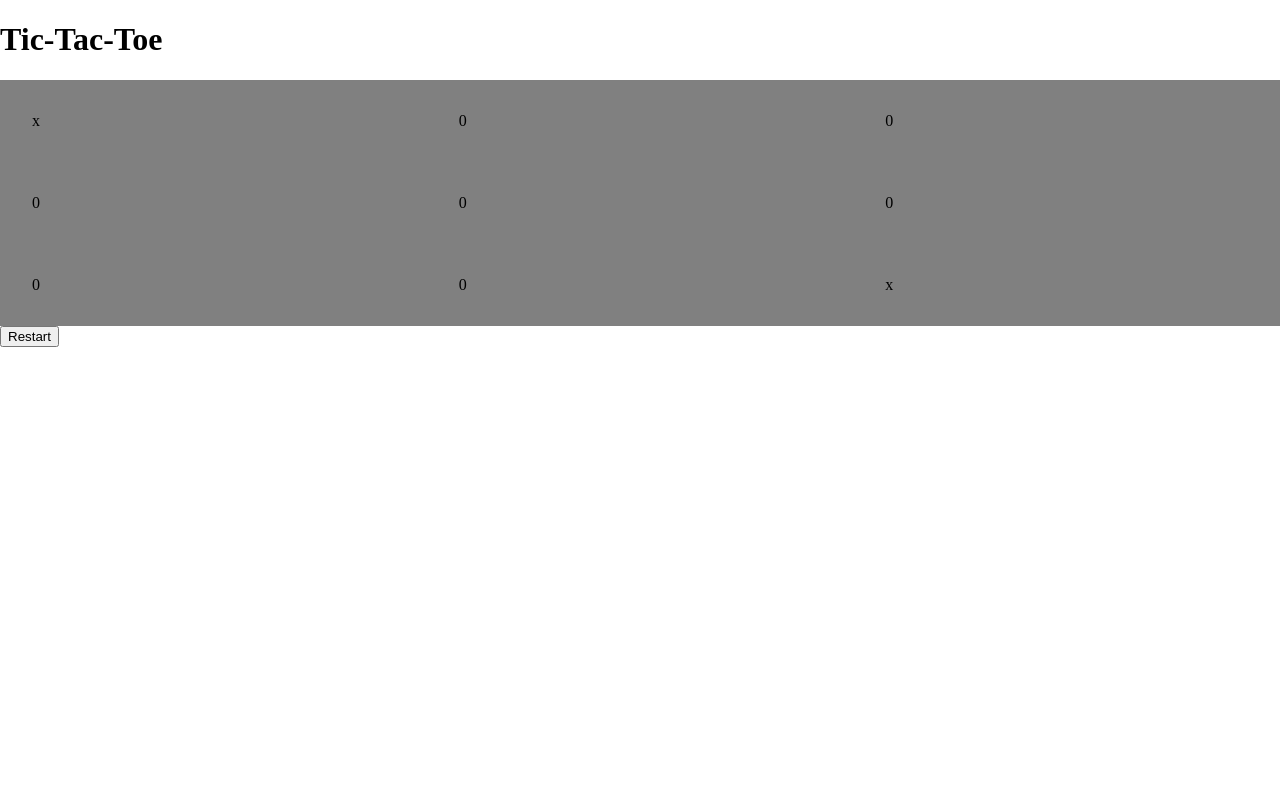
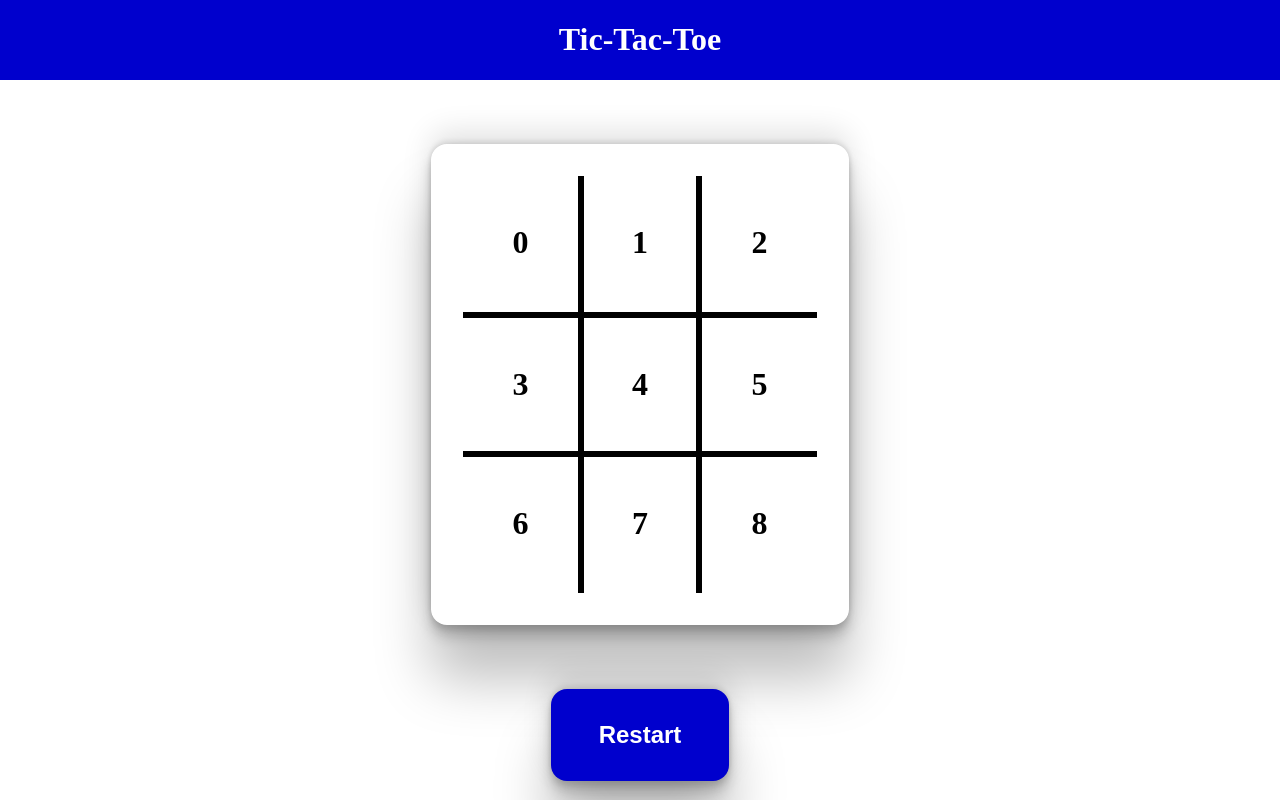
Before and after one commit to dholm90/tic-tac-toe, a plain HTML site: page index.html in a window 1280 px wide. Drawn offline with Linux system fonts and the light colour scheme.

Commit message:
css styling

```diff
--- a/css/main.css
+++ b/css/main.css
@@ -5,15 +5,63 @@ html {
 
 }
 
+.container {
+    display: flex;
+    flex-direction: column;
+    align-items: center;
+    /* justify-items: space-evenly; */
+    gap: 4rem;
+}
+
+header {
+    background-color: mediumblue;
+    color: white;
+    width: 100%;
+    display: flex;
+    justify-content: center;
+}
+
 .gameboard {
+    border-radius: 1rem;
+    box-shadow: rgba(0, 0, 0, 0.25) 0px 54px 55px, rgba(0, 0, 0, 0.12) 0px -12px 30px, rgba(0, 0, 0, 0.12) 0px 4px 6px, rgba(0, 0, 0, 0.17) 0px 12px 13px, rgba(0, 0, 0, 0.09) 0px -3px 5px;
     display: grid;
     grid-template-columns: repeat(3, 1fr);
-    /* grid-template-rows: repeat(3 1fr); */
-    /* align-content: center; */
+    padding: 2rem;
+    grid-template-rows: repeat(3, 1fr);
 }
 
 .field {
-    padding: 2rem;
-    background-color: grey;
+    font-weight: 900;
+    font-size: 2rem;
+    padding: 3rem;
+    border: 3px solid black;
+    display: flex;
+    justify-content: center;
+}
 
+.bt {
+    border-top: none;
 }
+
+.bl {
+    border-left: none;
+}
+
+.br {
+    border-right: none;
+}
+
+.bb {
+    border-bottom: none;
+}
+
+.restart-button {
+    color: white;
+    border-radius: 1rem;
+    border: none;
+    padding: 2rem 3rem;
+    font-weight: 900;
+    font-size: 1.5rem;
+    background-color: mediumblue;
+    box-shadow: rgba(0, 0, 0, 0.25) 0px 54px 55px, rgba(0, 0, 0, 0.12) 0px -12px 30px, rgba(0, 0, 0, 0.12) 0px 4px 6px, rgba(0, 0, 0, 0.17) 0px 12px 13px, rgba(0, 0, 0, 0.09) 0px -3px 5px;
+}
--- a/index.html
+++ b/index.html
@@ -10,23 +10,26 @@
     <link rel="stylesheet" href="css/main.css">
 </head>
 <body>
+    <div class="container">
         <header class="header">
             <h1 class="title">Tic-Tac-Toe</h1>
         </header>
         <div class="gameboard">
-        <div class="field" data-index="0">x</div>
-        <div class="field" data-index="0">0</div>
-        <div class="field" data-index="0">0</div>
-        <div class="field" data-index="0">0</div>
-        <div class="field" data-index="0">0</div>
-        <div class="field" data-index="0">0</div>
-        <div class="field" data-index="0">0</div>
-        <div class="field" data-index="0">0</div>
-        <div class="field" data-index="0">x</div>
+            <div class="field bt bl" data-index="0">0</div>
+            <div class="field bt" data-index="1">1</div>
+            <div class="field bt br" data-index="2">2</div>
+            <div class="field bl" data-index="3">3</div>
+            <div class="field" data-index="4">4</div>
+            <div class="field br" data-index="5">5</div>
+            <div class="field bb bl" data-index="6">6</div>
+            <div class="field bb" data-index="7">7</div>
+            <div class="field bb br" data-index="8">8</div>
         </div>
         <div class="controls">
             <button class="restart-button" id ="restart-button">Restart</button>
         </div>
+    </div>
+
 
 </body>
 </html>
```
Lines whose indentation alone changed are shown as unchanged.
